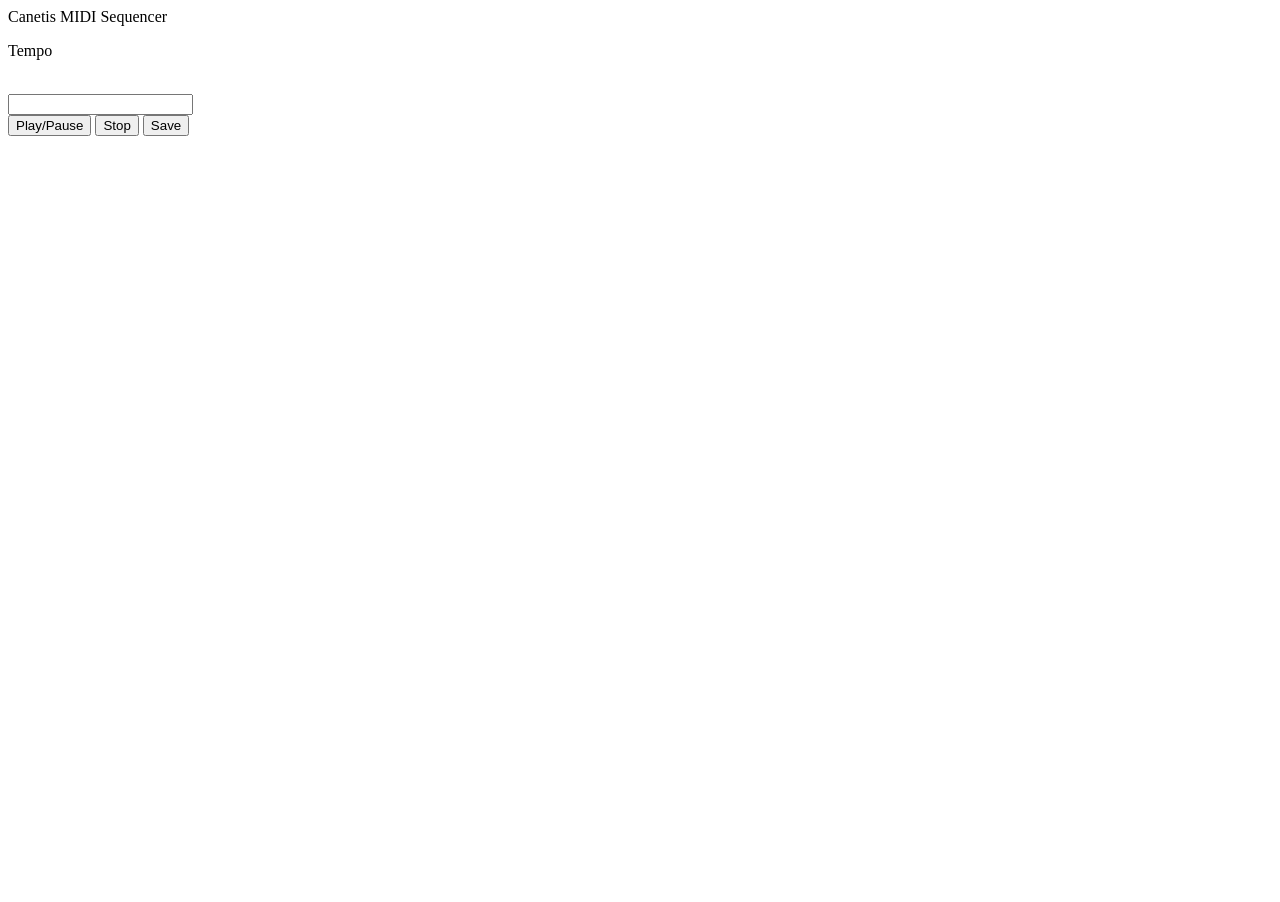
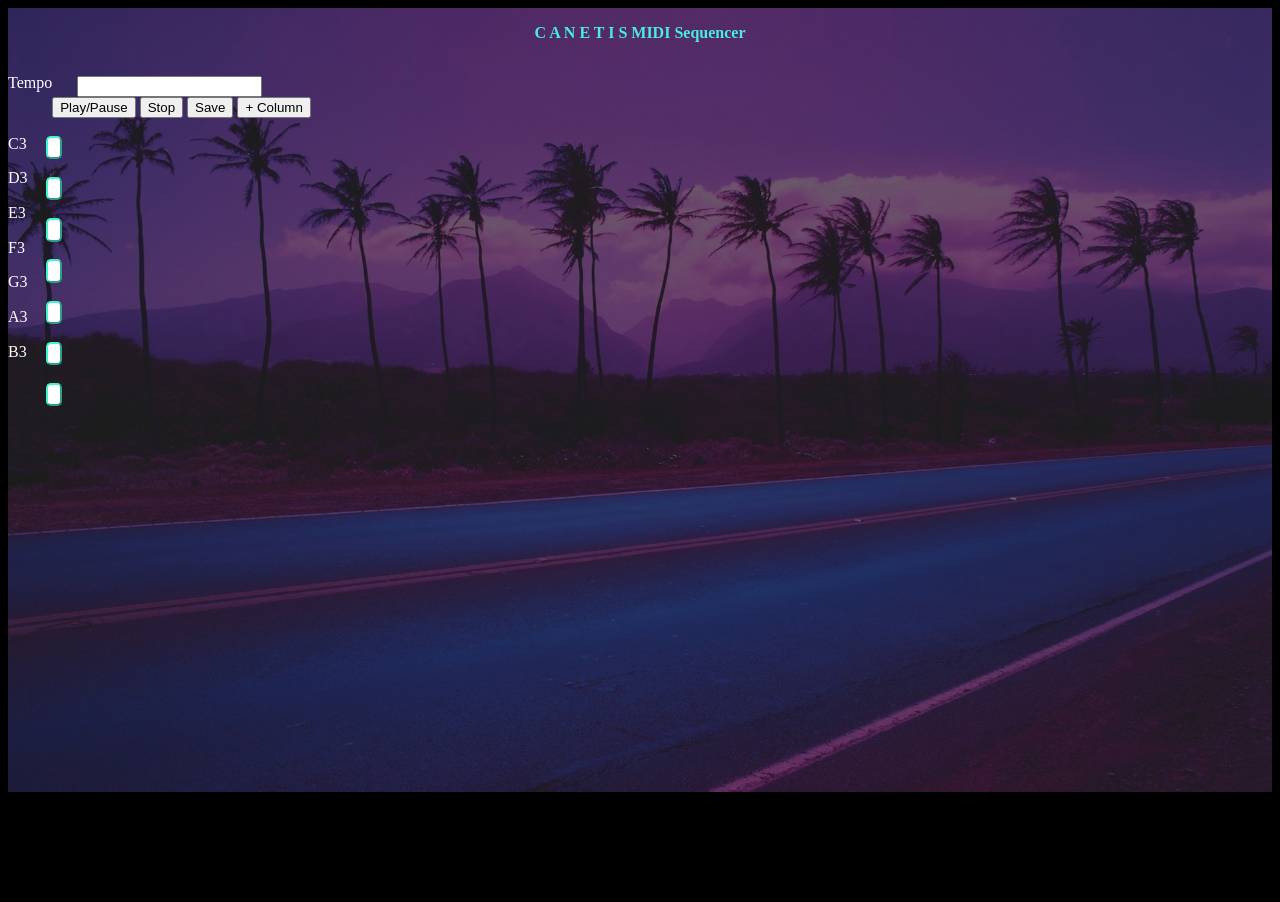
Before and after one commit to MTGood86/cap, a Django app: page /canetis/ in a window 1280 px wide. Before the commit the page ends 136 px from the top, so only its background shows below. Run offline with Django 3.2, Linux system fonts and the light colour scheme.

Commit message:
Updated visual aspect, adjusted margins, added background image.

```diff
--- /dev/null
+++ b/Capstone/mysite/canetis/static/Canetis/style.css
@@ -0,0 +1,100 @@
+#title {
+    text-align:center;
+    font-weight:bold;
+    -webkit-animation:colorchange 5s infinite;
+}
+
+@-webkit-keyframes colorchange {
+    0% {
+        color: white;
+    }
+
+    30% {
+        color:#42f4e2;
+    }
+
+    60% {
+        color:#f441b2;
+    }
+
+    90% {
+        color:#f7e200;
+    }
+}
+
+.wrapper {
+    position:relative;
+    z-index: 0;
+}
+
+.content {
+    position: absolute;
+    top:0;
+    left:0;
+    width:100%;
+    z-index: 1;
+    height:100%;
+}
+
+.main_container {
+    height:80%;
+    width:100%;
+    z-index:2;
+
+}
+
+img {
+    height: 100%;
+    width: 100%;
+    opacity:0.5
+}
+
+#tempo {
+    margin-left:2%;
+}
+
+#tempo_txt {
+    float:left
+}
+
+.grid_container {
+    margin-top:0;
+    margin-left:0;
+    height:100%;
+}
+
+.notes {
+    margin-top:0;
+    margin-left:3%;
+    height:100%;
+    width:4%;
+    position:absolute;
+}
+
+.octave_container {
+    margin-top:0;
+    width:3%;
+    height:100%;
+    float:left;
+}
+
+.octave {
+    margin-top:44%;
+}
+
+.note_bt {
+    background-color: white;
+    border-color:#42f4ce;
+    margin-top: 35%;
+    width:1%;
+    height:3%;
+    display:block;
+    border-radius:5px;
+}
+
+html {
+    background-color:black;
+    color:white;
+    height:100%;
+    width:100%
+}
--- a/Capstone/mysite/canetis/templates/Canetis/index.html
+++ b/Capstone/mysite/canetis/templates/Canetis/index.html
@@ -1,18 +1,46 @@
 
 {% load static %}
-<link rel="stylesheet" type="text/css" href="{% static 'canetis/index.css' %}"/>
+<link rel="stylesheet" type="text/css" href="{% static 'canetis/style.css' %}"/>
 
-
-<p id="title">Canetis MIDI Sequencer</p>
+<html>
+    <body>
+    <div class="wrapper">
+        <!--z-index 0-->
+        <img src="{% static 'canetis/60793_photo_manipulation_vaporwave.jpg' %}"/>
+        <div class="content">
+            <!--z-index 1-->
+            <p id="title">C A N E T I S MIDI Sequencer</p>
                 <p id="tempo_txt">Tempo</p><br>
                 <input type="text" id="tempo"><br>
                 <button id="play">Play/Pause</button>
                 <button id="stop">Stop</button>
                 <button id="save">Save</button>
+                <button id="add_column">+ Column</button>
+                <div class="main_container">
+                    <!--z-index 2-->
+                    <div class="octave_container">
+                        <p class="octave">C3</p>
+                        <p class="octave">D3</p>
+                        <p class="octave">E3</p>
+                        <p class="octave">F3</p>
+                        <p class="octave">G3</p>
+                        <p class="octave">A3</p>
+                        <p class="octave">B3</p>
+                    </div>
 
                     <div class="grid_container">
-    <div class="box"></div>
-    <div class="box"></div>
-    <div class="box"></div>
-    <div class="box"></div>
+                        <div class="notes">
+                            <button class="note_bt"> </button>
+                            <button class="note_bt"> </button>
+                            <button class="note_bt"> </button>
+                            <button class="note_bt"> </button>
+                            <button class="note_bt"> </button>
+                            <button class="note_bt"> </button>
+                            <button class="note_bt"> </button>
                         </div>
+                    </div>
+                </div>
+            </div>
+        </div>
+    </body>
+</html>
```
Also changed, not shown: Capstone/mysite/canetis/static/Canetis/index.css (deleted, +0 -23 lines), Capstone/mysite/canetis/static/Canetis/60793_photo_manipulation_vaporwave.jpg (added). Lines whose indentation alone changed are shown as unchanged.
